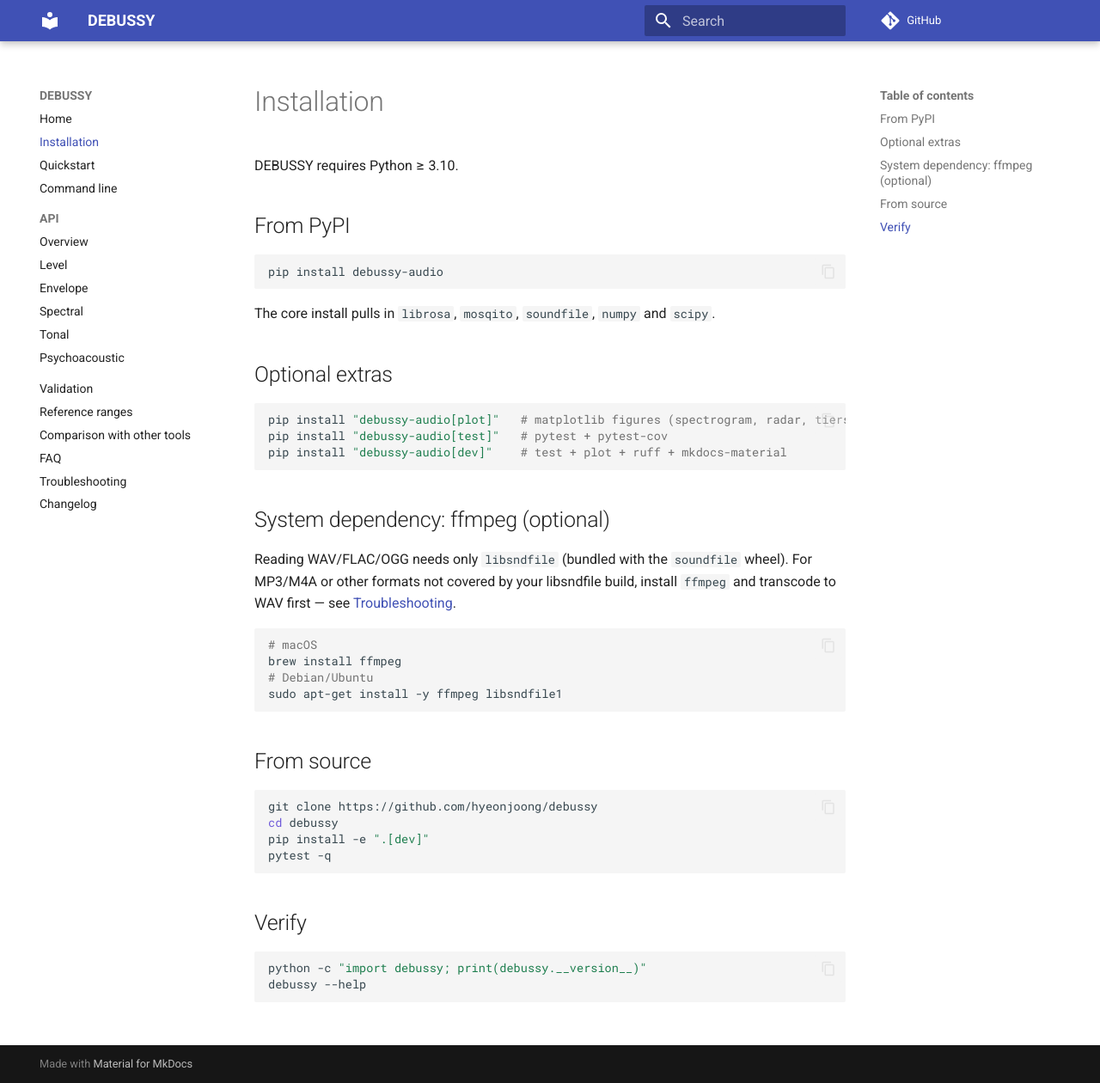
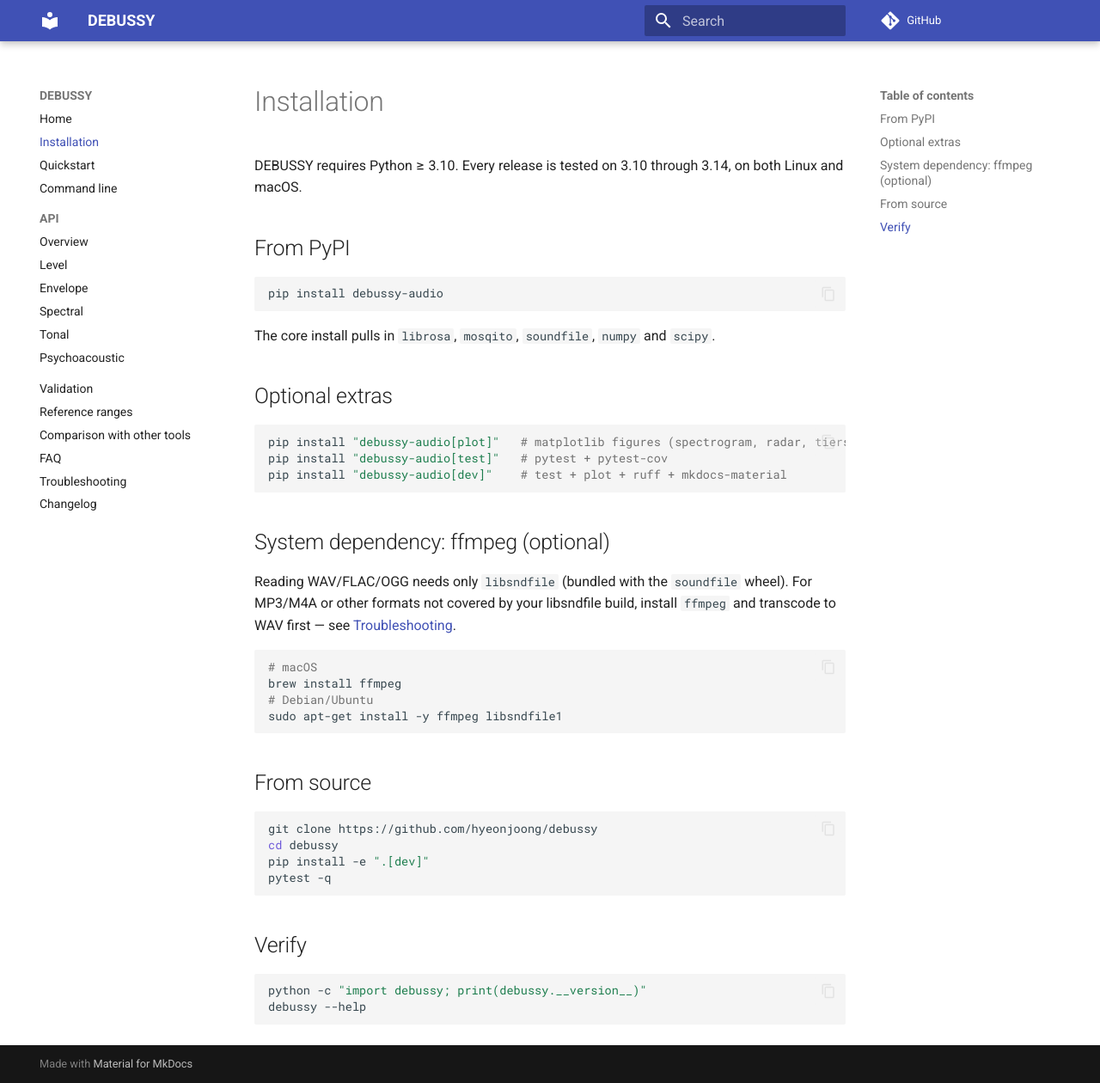
Before and after one commit to hyeonjoong/debussy, an MkDocs documentation site: the page built from docs/installation.md, in a window 1280 px wide and 1260 px high. Shown: the whole window at 86% size. Built offline with MkDocs 1.6.1 and Material for MkDocs 9.7.7, drawn with Linux system fonts in a browser that asks for light colours; comment, search, counter and statistics services are not loaded.

Commit message:
Document the tested range

```diff
--- a/docs/installation.md
+++ b/docs/installation.md
@@ -1,6 +1,6 @@
 # Installation
 
-DEBUSSY requires Python ≥ 3.10.
+DEBUSSY requires Python ≥ 3.10. Every release is tested on 3.10 through 3.14, on both Linux and macOS.
 
 ## From PyPI
 
```
